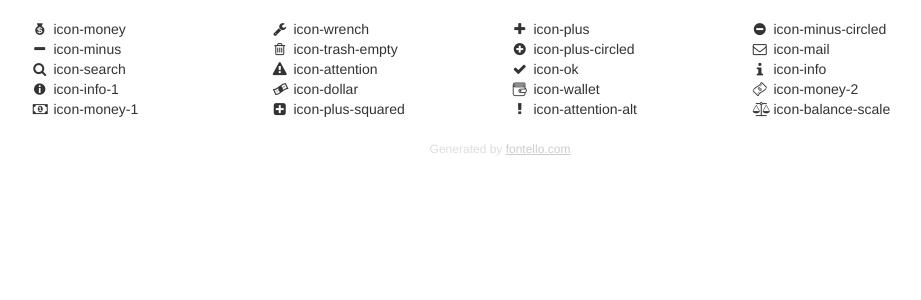
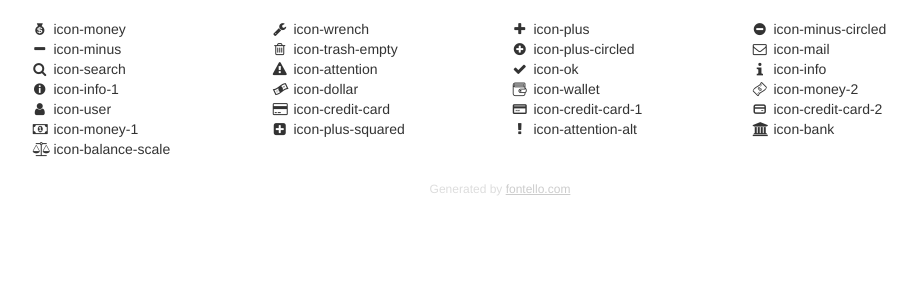
Before and after one commit to karojecz/Aplication-balance-mvc, a PHP site: page /posts/fontello/demo.html in a window 1280 px wide. Shown: the part 71-371 px from the top of the page, without its empty margins (140-1061 px from the left). Run offline with PHP 8.4, Linux system fonts and the light colour scheme.

Commit message:
add new fontello icons to show.html

```diff
--- a/public/fontello/css/fontello-codes.css
+++ b/public/fontello/css/fontello-codes.css
@@ -15,7 +15,12 @@
 .icon-dollar:before { content: '\e80d'; } /* '' */
 .icon-wallet:before { content: '\e80e'; } /* '' */
 .icon-money-2:before { content: '\e80f'; } /* '' */
+.icon-user:before { content: '\e810'; } /* '' */
+.icon-credit-card:before { content: '\e811'; } /* '' */
+.icon-credit-card-1:before { content: '\e812'; } /* '' */
+.icon-credit-card-2:before { content: '\e813'; } /* '' */
 .icon-money-1:before { content: '\f0d6'; } /* '' */
 .icon-plus-squared:before { content: '\f0fe'; } /* '' */
 .icon-attention-alt:before { content: '\f12a'; } /* '' */
+.icon-bank:before { content: '\f19c'; } /* '' */
 .icon-balance-scale:before { content: '\f24e'; } /* '' */
--- a/public/fontello/css/fontello-ie7-codes.css
+++ b/public/fontello/css/fontello-ie7-codes.css
@@ -15,7 +15,12 @@
 .icon-dollar { *zoom: expression( this.runtimeStyle['zoom'] = '1', this.innerHTML = '&#xe80d;&nbsp;'); }
 .icon-wallet { *zoom: expression( this.runtimeStyle['zoom'] = '1', this.innerHTML = '&#xe80e;&nbsp;'); }
 .icon-money-2 { *zoom: expression( this.runtimeStyle['zoom'] = '1', this.innerHTML = '&#xe80f;&nbsp;'); }
+.icon-user { *zoom: expression( this.runtimeStyle['zoom'] = '1', this.innerHTML = '&#xe810;&nbsp;'); }
+.icon-credit-card { *zoom: expression( this.runtimeStyle['zoom'] = '1', this.innerHTML = '&#xe811;&nbsp;'); }
+.icon-credit-card-1 { *zoom: expression( this.runtimeStyle['zoom'] = '1', this.innerHTML = '&#xe812;&nbsp;'); }
+.icon-credit-card-2 { *zoom: expression( this.runtimeStyle['zoom'] = '1', this.innerHTML = '&#xe813;&nbsp;'); }
 .icon-money-1 { *zoom: expression( this.runtimeStyle['zoom'] = '1', this.innerHTML = '&#xf0d6;&nbsp;'); }
 .icon-plus-squared { *zoom: expression( this.runtimeStyle['zoom'] = '1', this.innerHTML = '&#xf0fe;&nbsp;'); }
 .icon-attention-alt { *zoom: expression( this.runtimeStyle['zoom'] = '1', this.innerHTML = '&#xf12a;&nbsp;'); }
+.icon-bank { *zoom: expression( this.runtimeStyle['zoom'] = '1', this.innerHTML = '&#xf19c;&nbsp;'); }
 .icon-balance-scale { *zoom: expression( this.runtimeStyle['zoom'] = '1', this.innerHTML = '&#xf24e;&nbsp;'); }
--- a/public/fontello/css/fontello-ie7.css
+++ b/public/fontello/css/fontello-ie7.css
@@ -26,7 +26,12 @@
 .icon-dollar { *zoom: expression( this.runtimeStyle['zoom'] = '1', this.innerHTML = '&#xe80d;&nbsp;'); }
 .icon-wallet { *zoom: expression( this.runtimeStyle['zoom'] = '1', this.innerHTML = '&#xe80e;&nbsp;'); }
 .icon-money-2 { *zoom: expression( this.runtimeStyle['zoom'] = '1', this.innerHTML = '&#xe80f;&nbsp;'); }
+.icon-user { *zoom: expression( this.runtimeStyle['zoom'] = '1', this.innerHTML = '&#xe810;&nbsp;'); }
+.icon-credit-card { *zoom: expression( this.runtimeStyle['zoom'] = '1', this.innerHTML = '&#xe811;&nbsp;'); }
+.icon-credit-card-1 { *zoom: expression( this.runtimeStyle['zoom'] = '1', this.innerHTML = '&#xe812;&nbsp;'); }
+.icon-credit-card-2 { *zoom: expression( this.runtimeStyle['zoom'] = '1', this.innerHTML = '&#xe813;&nbsp;'); }
 .icon-money-1 { *zoom: expression( this.runtimeStyle['zoom'] = '1', this.innerHTML = '&#xf0d6;&nbsp;'); }
 .icon-plus-squared { *zoom: expression( this.runtimeStyle['zoom'] = '1', this.innerHTML = '&#xf0fe;&nbsp;'); }
 .icon-attention-alt { *zoom: expression( this.runtimeStyle['zoom'] = '1', this.innerHTML = '&#xf12a;&nbsp;'); }
+.icon-bank { *zoom: expression( this.runtimeStyle['zoom'] = '1', this.innerHTML = '&#xf19c;&nbsp;'); }
 .icon-balance-scale { *zoom: expression( this.runtimeStyle['zoom'] = '1', this.innerHTML = '&#xf24e;&nbsp;'); }
--- a/public/fontello/demo.html
+++ b/public/fontello/demo.html
@@ -146,11 +146,11 @@
     }
     @font-face {
       font-family: 'fontello';
-      src: url('./font/fontello.eot?17188063');
-      src: url('./font/fontello.eot?17188063#iefix') format('embedded-opentype'),
-           url('./font/fontello.woff?17188063') format('woff'),
-           url('./font/fontello.ttf?17188063') format('truetype'),
-           url('./font/fontello.svg?17188063#fontello') format('svg');
+      src: url('./font/fontello.eot?89551830');
+      src: url('./font/fontello.eot?89551830#iefix') format('embedded-opentype'),
+           url('./font/fontello.woff?89551830') format('woff'),
+           url('./font/fontello.ttf?89551830') format('truetype'),
+           url('./font/fontello.svg?89551830#fontello') format('svg');
       font-weight: normal;
       font-style: normal;
     }
@@ -267,6 +267,20 @@
         </div>
       </div>
       <div class="row">
+        <div class="span3" title="Code: 0xe810">
+          <i class="demo-icon icon-user">&#xe810;</i> <span class="i-name">icon-user</span><span class="i-code">0xe810</span>
+        </div>
+        <div class="span3" title="Code: 0xe811">
+          <i class="demo-icon icon-credit-card">&#xe811;</i> <span class="i-name">icon-credit-card</span><span class="i-code">0xe811</span>
+        </div>
+        <div class="span3" title="Code: 0xe812">
+          <i class="demo-icon icon-credit-card-1">&#xe812;</i> <span class="i-name">icon-credit-card-1</span><span class="i-code">0xe812</span>
+        </div>
+        <div class="span3" title="Code: 0xe813">
+          <i class="demo-icon icon-credit-card-2">&#xe813;</i> <span class="i-name">icon-credit-card-2</span><span class="i-code">0xe813</span>
+        </div>
+      </div>
+      <div class="row">
         <div class="span3" title="Code: 0xf0d6">
           <i class="demo-icon icon-money-1">&#xf0d6;</i> <span class="i-name">icon-money-1</span><span class="i-code">0xf0d6</span>
         </div>
@@ -276,6 +290,11 @@
         <div class="span3" title="Code: 0xf12a">
           <i class="demo-icon icon-attention-alt">&#xf12a;</i> <span class="i-name">icon-attention-alt</span><span class="i-code">0xf12a</span>
         </div>
+        <div class="span3" title="Code: 0xf19c">
+          <i class="demo-icon icon-bank">&#xf19c;</i> <span class="i-name">icon-bank</span><span class="i-code">0xf19c</span>
+        </div>
+      </div>
+      <div class="row">
         <div class="span3" title="Code: 0xf24e">
           <i class="demo-icon icon-balance-scale">&#xf24e;</i> <span class="i-name">icon-balance-scale</span><span class="i-code">0xf24e</span>
         </div>
```
Also changed, not shown: App/Views/Profile/show.html (+71 -14 lines), public/fontello/config.json (+30 -0 lines), public/fontello/css/fontello.css (+15 -10 lines), public/fontello/LICENSE.txt, public/fontello/css/fontello-embedded.css, public/fontello/font/fontello.ttf, public/fontello/font/fontello.woff, public/fontello/font/fontello.woff2, 2 other files.
